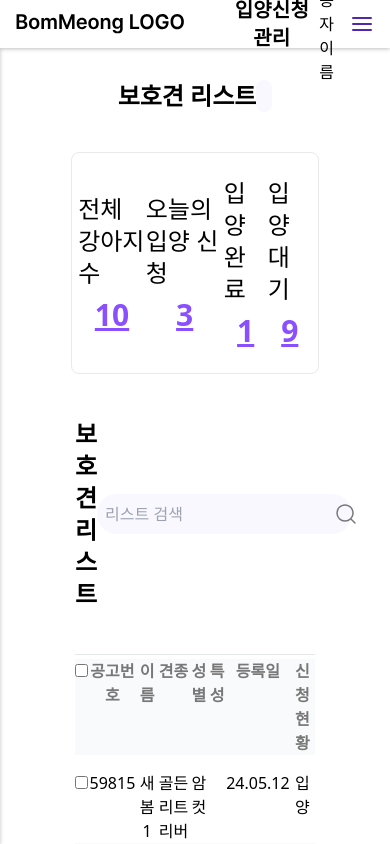
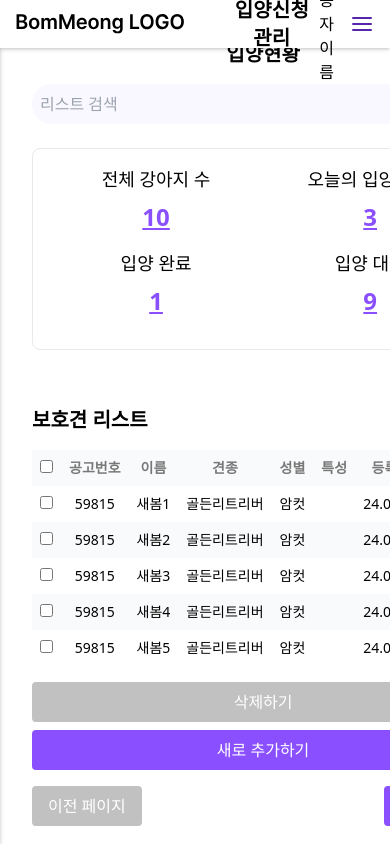
Before and after one commit to 9oormthon-univ/2024_BEOTKKOTTHON_TEAM_9_FE_WEB, a Next.js app: page /adoption in a window 390 px wide. Shown: the top 844 px of the page. Built offline with nearby package versions, Linux system fonts and the light colour scheme.

Commit message:
feat: 입양 신청 관리 반응형 추가

```diff
--- a/src/app/adoption/page.tsx
+++ b/src/app/adoption/page.tsx
@@ -1,10 +1,18 @@
 import React from "react";
-import AdoptionStatus from "../../components/adoption/AdoptionStatus";
+import AdoptionSummary from "../../components/adoption/AdoptionSummary";
+import AdoptionTable from "../../components/adoption/AdoptionTable";
+import {
+	adoptions,
+	adoptionSummaryData,
+} from "@/constants/adoption/protective_dog";
 
 const AdoptionPage = () => {
 	return (
-		<div className="w-full">
-			<AdoptionStatus />
+		<div className="w-full max-w-7xl mx-auto">
+			<div className="flex flex-col items-center justify-center p-4 md:p-10">
+				<AdoptionSummary {...adoptionSummaryData} />
+				<AdoptionTable adoptions={adoptions} />
+			</div>
 		</div>
 	);
 };
--- a/src/app/globals.css
+++ b/src/app/globals.css
@@ -1,6 +1,11 @@
 
 .pretendard {
   font-family: 'Pretendard', sans-serif;
+}
+
+.header {
+  position: relative; /* z-index는 position 속성이 지정된 요소에만 적용됩니다. */
+  z-index: 10; /* 더 높은 값을 설정해주면 다른 요소보다 위에 표시됩니다. */
 }
 
 @font-face {
--- a/src/components/adoption/AdoptionStatus.tsx
+++ /dev/null
@@ -1,19 +0,0 @@
-// components/AdoptionStatus.tsx
-import React from "react";
-import AdoptionSummary from "./AdoptionSummary";
-import AdoptionTable from "./AdoptionTable";
-import {
-	adoptions,
-	adoptionSummaryData,
-} from "@/constants/adoption/protective_dog";
-
-const AdoptionStatus: React.FC = () => {
-	return (
-		<div className="flex flex-col items-center justify-center p-10">
-			<AdoptionSummary {...adoptionSummaryData} />
-			<AdoptionTable adoptions={adoptions} />
-		</div>
-	);
-};
-
-export default AdoptionStatus;
--- a/src/components/adoption/AdoptionSummary.tsx
+++ b/src/components/adoption/AdoptionSummary.tsx
@@ -1,44 +1,52 @@
-import React from 'react';
+import React from "react";
 
-const AdoptionSummary: React.FC<{ total: number; today: number; completion: number; waiting: number }> = ({
-  total,
-  today,
-  completion,
-  waiting
-}) => {
+const AdoptionSummary: React.FC<{
+	total: number;
+	today: number;
+	completion: number;
+	waiting: number;
+}> = ({ total, today, completion, waiting }) => {
 	return (
-    <>
-      <div className="flex justify-between items-left py-10">
-        <h1 className="text-2xl font-semibold">보호견 리스트</h1>
-        <div className="bg-[#F9F7FF] rounded-full flex items-left p-2" style={{ borderRadius: '21.5px' }}>
+		<div className="w-full px-4 md:px-0 mb-14">
+			<div className="flex flex-col md:flex-row justify-between items-center py-6 md:py-10">
+				<h1 className="text-xl md:text-2xl font-semibold mb-4 md:mb-0">
+					입양현황
+				</h1>
+				<div className="bg-[#F9F7FF] rounded-full flex items-center p-2 w-full md:w-auto">
+					<input
+						type="text"
+						placeholder="리스트 검색"
+						className="border-none bg-transparent outline-none w-full"
+					/>
+					<img src="/search.svg" alt="Search" className="ml-2" />
 				</div>
 			</div>
-      <div className="bg-mono_black text-black p-6 rounded-lg flex justify-around items-center mx-auto" style={{
-        width: '80%',
-        paddingLeft: '2%',
-        paddingRight: '2%',
-        borderColor: '#E9E9E9',
-        borderWidth: '1px',
-        borderStyle: 'solid'
-      }}>
-        <div className="flex flex-col items-center">
-          <div className="font-medium text-2xl mb-2">전체 강아지 수</div>
-          <div className="text-3xl font-semibold text-[#8A50FF] underline" style={{ textDecorationColor: '#8A50FF' }}>{total}</div>
+			<div
+				className="rounded-lg p-4 md:p-6"
+				style={{ border: "1px solid #E9E9E9" }}
+			>
+				<div className="bg-mono_black text-black rounded-lg flex flex-wrap justify-around items-center mx-auto">
+					{[
+						{ label: "전체 강아지 수", value: total },
+						{ label: "오늘의 입양 신청", value: today },
+						{ label: "입양 완료", value: completion },
+						{ label: "입양 대기", value: waiting },
+					].map((item, index) => (
+						<div
+							key={index}
+							className="flex flex-col items-center w-1/2 md:w-1/4 mb-4 md:mb-0"
+						>
+							<div className="font-medium text-lg md:text-2xl mb-2 text-center">
+								{item.label}
 							</div>
-        <div className="flex flex-col items-center">
-          <div className="font-medium text-2xl mb-2">오늘의 입양 신청</div>
-          <div className="text-3xl font-semibold text-[#8A50FF] underline" style={{ textDecorationColor: '#8A50FF' }}>{today}</div>
-        </div>
-        <div className="flex flex-col items-center">
-          <div className="font-medium text-2xl mb-2">입양 완료</div>
-          <div className="text-3xl font-semibold text-[#8A50FF] underline" style={{ textDecorationColor: '#8A50FF' }}>{completion}</div>
-        </div>
-        <div className="flex flex-col items-center">
-          <div className="font-medium text-2xl mb-2">입양 대기</div>
-          <div className="text-3xl font-semibold text-[#8A50FF] underline" style={{ textDecorationColor: '#8A50FF' }}>{waiting}</div>
+							<div className="text-2xl md:text-3xl font-semibold text-[#8A50FF] underline">
+								{item.value}
 							</div>
 						</div>
-    </>
+					))}
+				</div>
+			</div>
+		</div>
 	);
 };
 
--- a/src/components/adoption/AdoptionTable.tsx
+++ b/src/components/adoption/AdoptionTable.tsx
@@ -33,28 +33,15 @@ const AdoptionTable: React.FC<{ adoptions: Adoption[] }> = ({ adoptions }) => {
 			setSelectedAdoptions(newSelection);
 		}
 	};
-
 	return (
-		<div className="p-1 w-4/5 mx-auto">
-			<div className="flex justify-between items-center py-10">
-				<h1 className="text-2xl font-semibold">보호견 리스트</h1>
-				<div
-					className="bg-[#F9F7FF] rounded-full flex items-center p-2"
-					style={{ borderRadius: "21.5px" }}
-				>
-					<input
-						type="text"
-						placeholder="리스트 검색"
-						className="border-none bg-transparent outline-none"
-					/>
-					<img src="/search.svg" alt="Search" className="mr-2" />
-				</div>
-			</div>
-			<hr className="my-1" />
-			<table className="min-w-full divide-y divide-gray-200 bg-[#FCFBFF] text-center">
+		<div className="w-full px-4 md:px-0 overflow-x-auto">
+			<h1 className="text-xl md:text-2xl font-semibold mb-4 md:mb-6">
+				보호견 리스트
+			</h1>
+			<table className="min-w-full divide-y divide-gray-200 bg-[#FCFBFF] text-center text-sm md:text-base">
 				<thead className="bg-gray-50">
 					<tr>
-						<th>
+						<th className="p-2 md:p-3">
 							<input
 								type="checkbox"
 								onChange={toggleAllAdoptions}
@@ -64,25 +51,25 @@ const AdoptionTable: React.FC<{ adoptions: Adoption[] }> = ({ adoptions }) => {
 								}
 							/>
 						</th>
-						<th className="font-semibold text-1xl text-[#787878]">
+						<th className="font-semibold text-[#787878] p-2 md:p-3 truncate">
 							공고번호
 						</th>
-						<th className="font-semibold text-1xl text-[#787878]">
+						<th className="font-semibold text-[#787878] p-2 md:p-3 truncate">
 							이름
 						</th>
-						<th className="font-semibold text-1xl text-[#787878]">
+						<th className="font-semibold text-[#787878] p-2 md:p-3 truncate">
 							견종
 						</th>
-						<th className="font-semibold text-1xl text-[#787878]">
+						<th className="font-semibold text-[#787878] p-2 md:p-3 truncate">
 							성별
 						</th>
-						<th className="font-semibold text-1xl text-[#787878]">
+						<th className="font-semibold text-[#787878] p-2 md:p-3 truncate">
 							특성
 						</th>
-						<th className="font-semibold text-1xl text-[#787878]">
+						<th className="font-semibold text-[#787878] p-2 md:p-3 truncate">
 							등록일
 						</th>
-						<th className="font-semibold text-1xl text-[#787878]">
+						<th className="font-semibold text-[#787878] p-2 md:p-3 truncate">
 							신청현황
 						</th>
 					</tr>
@@ -91,11 +78,11 @@ const AdoptionTable: React.FC<{ adoptions: Adoption[] }> = ({ adoptions }) => {
 					{currentItems.map((adoption, index) => (
 						<tr
 							key={adoption.id}
-							className={`border-b-2 ${
+							className={`border-b ${
 								index % 2 === 0 ? "bg-white" : "bg-gray-50"
 							}`}
 						>
-							<td>
+							<td className="p-2 md:p-3">
 								<input
 									type="checkbox"
 									checked={selectedAdoptions.has(adoption.id)}
@@ -104,19 +91,33 @@ const AdoptionTable: React.FC<{ adoptions: Adoption[] }> = ({ adoptions }) => {
 									}
 								/>
 							</td>
-							<td className="py-4">{adoption.id}</td>
-							<td>{adoption.name}</td>
-							<td>{adoption.breed}</td>
-							<td>{adoption.gender}</td>
-							<td>{adoption.characteristic}</td>
-							<td>{adoption.date}</td>
-							<td>{adoption.status}</td>
+							<td className="p-2 md:p-3 truncate max-w-[100px]">
+								{adoption.id}
+							</td>
+							<td className="p-2 md:p-3 truncate max-w-[100px]">
+								{adoption.name}
+							</td>
+							<td className="p-2 md:p-3 truncate max-w-[100px]">
+								{adoption.breed}
+							</td>
+							<td className="p-2 md:p-3 truncate max-w-[50px]">
+								{adoption.gender}
+							</td>
+							<td className="p-2 md:p-3 truncate max-w-[150px]">
+								{adoption.characteristic}
+							</td>
+							<td className="p-2 md:p-3 truncate max-w-[100px]">
+								{adoption.date}
+							</td>
+							<td className="p-2 md:p-3 truncate max-w-[100px]">
+								{adoption.status}
+							</td>
 						</tr>
 					))}
 				</tbody>
 			</table>
-			<div className="flex justify-between my-4">
-				<button className="bg-[#C1C1C1] text-white py-2 px-4 rounded">
+			<div className="flex flex-col md:flex-row justify-between my-4">
+				<button className="bg-[#C1C1C1] text-white py-2 px-4 rounded mb-2 md:mb-0">
 					삭제하기
 				</button>
 				<button className="bg-[#8A50FF] text-white py-2 px-4 rounded">
--- a/src/components/navigation.tsx
+++ b/src/components/navigation.tsx
@@ -30,6 +30,7 @@ const VerticalNavigation = () => {
 			icon_w: "/svg/navi/2_w.svg",
 			icon_b: "/svg/navi/2_b.svg",
 		},
+
 	];
 
 	return (
```
Lines whose indentation alone changed are shown as unchanged.
